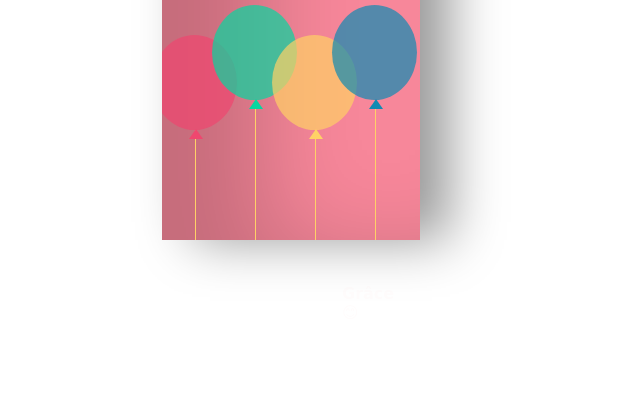
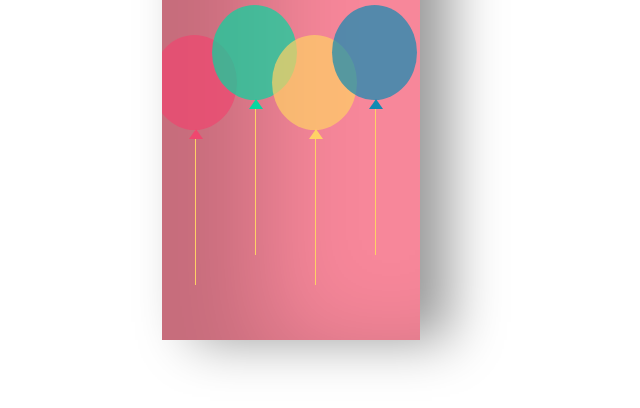
Before and after one commit to blackCAT14-CLOUD/MUm, a plain HTML site: page index.html in a window 1280 px wide. Shown: the part 292-700 px from the top of the page, without its empty margins (353-993 px from the left). Drawn offline with Linux system fonts and the light colour scheme.

Commit message:
refractor for birth

```diff
--- a/script.js
+++ b/script.js
@@ -5,7 +5,6 @@ const sname = document.getElementById("name")
 
 
 title.innerText = "Ma Maman, Mon Cœur, Ma Vie 💓";
-
-desc.innerText = "Je sais que ces derniers mois n'ont pas été faciles pour toi, mais je ne peux pas te dire à quel point je t'aime. Ces moments difficiles ont montré à quel point tu es forte et inspirante. J'espère ne jamais te perdre et que notre lien devienne encore plus fort et plus profond.";
+desc.innerText = "Joyeux anniversaire maman tu es la plus forte et la plus digne des femmes que je connaisse. Tu n’as jamais abandonné ni laissé tomber. Tu peux remplacer tout le monde mais personne ne peut te remplacer. Je sais que ces temps n’ont pas été faciles pour notre famille mais on a su surmonter par la prière car toi et papa nous ont appris que c’est uniquement vers lui que nous pouvons tourner quand ça ne va pas et ça depuis des années il ne nous a jamais laissé tomber. Qu’il fasse que tu vives longtemps. Bisous maman nous t’aimons";
 
 sname.innerText = "Grâce 😊";
--- a/style.css
+++ b/style.css
@@ -29,7 +29,7 @@ body {
     position: relative;
     background-color: #F7879A;
     width: 258px;
-    height: 385px;
+    height: 485px;
     overflow: hidden;
     transform-origin: left;
     box-shadow: inset 100px 20px 100px rgba(0, 0, 0, .2), 30px 0 50px rgba(0, 0, 0, 0.4);
@@ -134,7 +134,7 @@ body {
     top: 0;
     box-shadow: inset 100px 20px 100px rgba(0, 0, 0, 0.2);
     width: 258px;
-   height: 385px;
+   height: 485px;;
    }
 
    p {
@@ -142,6 +142,7 @@ body {
     margin: 15px 10px 10px 30px;
     color: #ffffff;
     font-weight: bold;
+    font-size: 15px;
    }
 
    .name {
```
